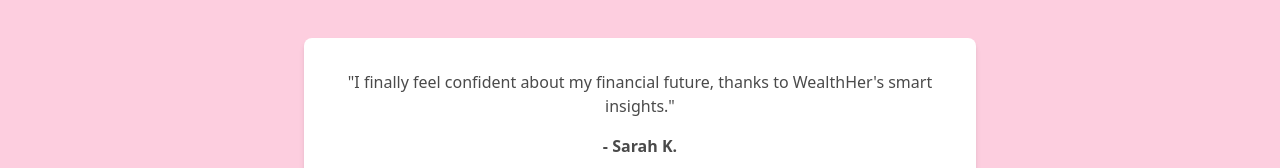
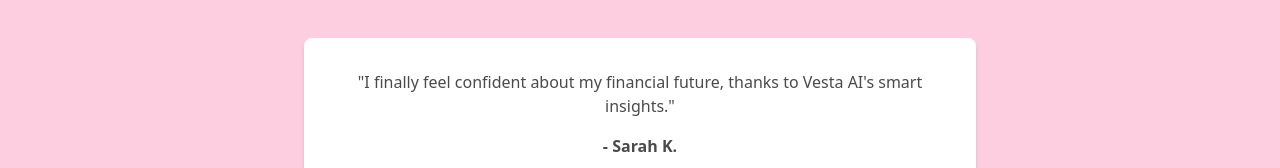
Before and after one commit to NupurChoudhary7/standard-chartered-hackathon, a React (Create React App) app: page / in a window 1280 px wide. Shown: the part 1090-1258 px from the top of the page. Built offline with nearby package versions, Linux system fonts and the light colour scheme; a web font is replaced by a local one.

Commit message:
updated landing page

```diff
--- a/src/frontend/pages/LandingPage.js
+++ b/src/frontend/pages/LandingPage.js
@@ -3,8 +3,8 @@
 
 const LandingPage = () => {
   const testimonials = [
-    { text: "WealthHer helped me grow my savings by 20%! The personalized recommendations are a game-changer.", author: "Jane Doe" },
-    { text: "I finally feel confident about my financial future, thanks to WealthHer's smart insights.", author: "Sarah K." },
+    { text: "Vesta AI helped me grow my savings by 20%! The personalized recommendations are a game-changer.", author: "Jane Doe" },
+    { text: "I finally feel confident about my financial future, thanks to Vesta AI's smart insights.", author: "Sarah K." },
     { text: "The best financial tool I've ever used. It's intuitive, empowering, and truly effective.", author: "Emily R." }
   ];
 
```
